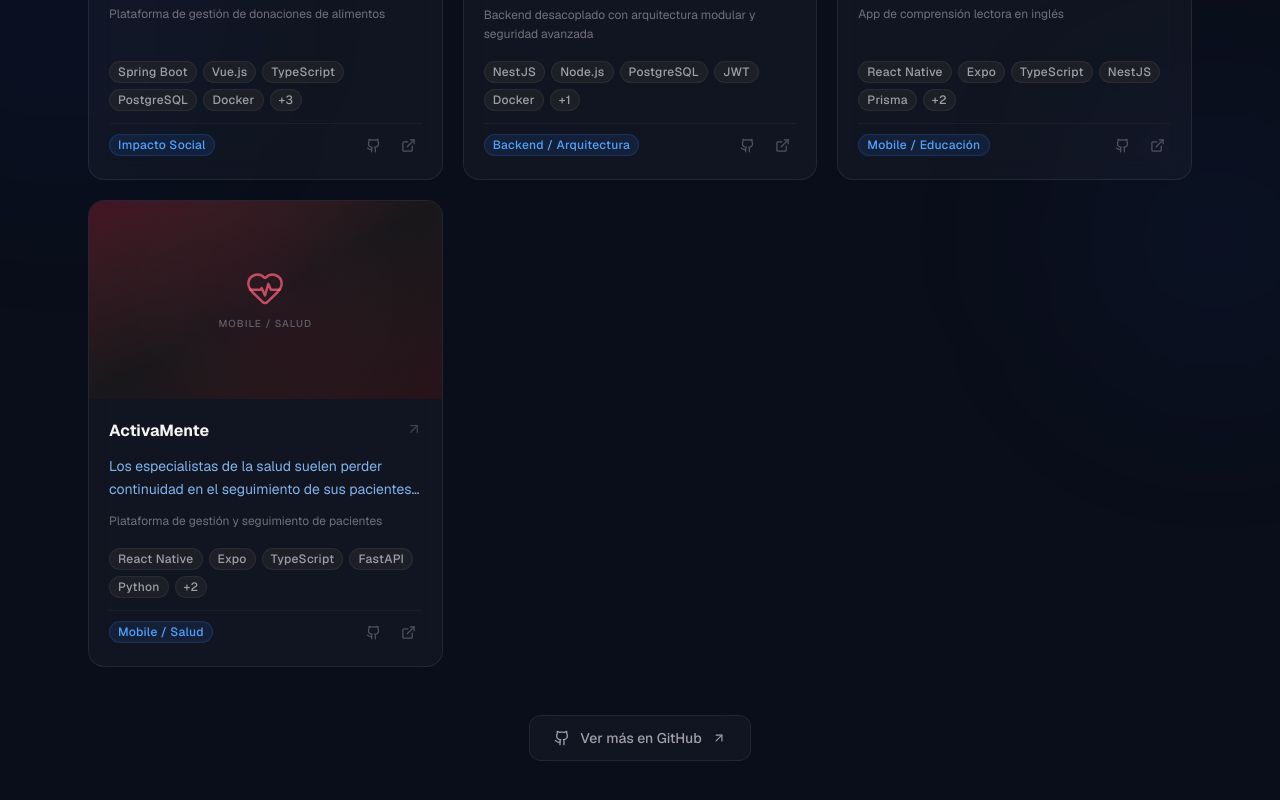
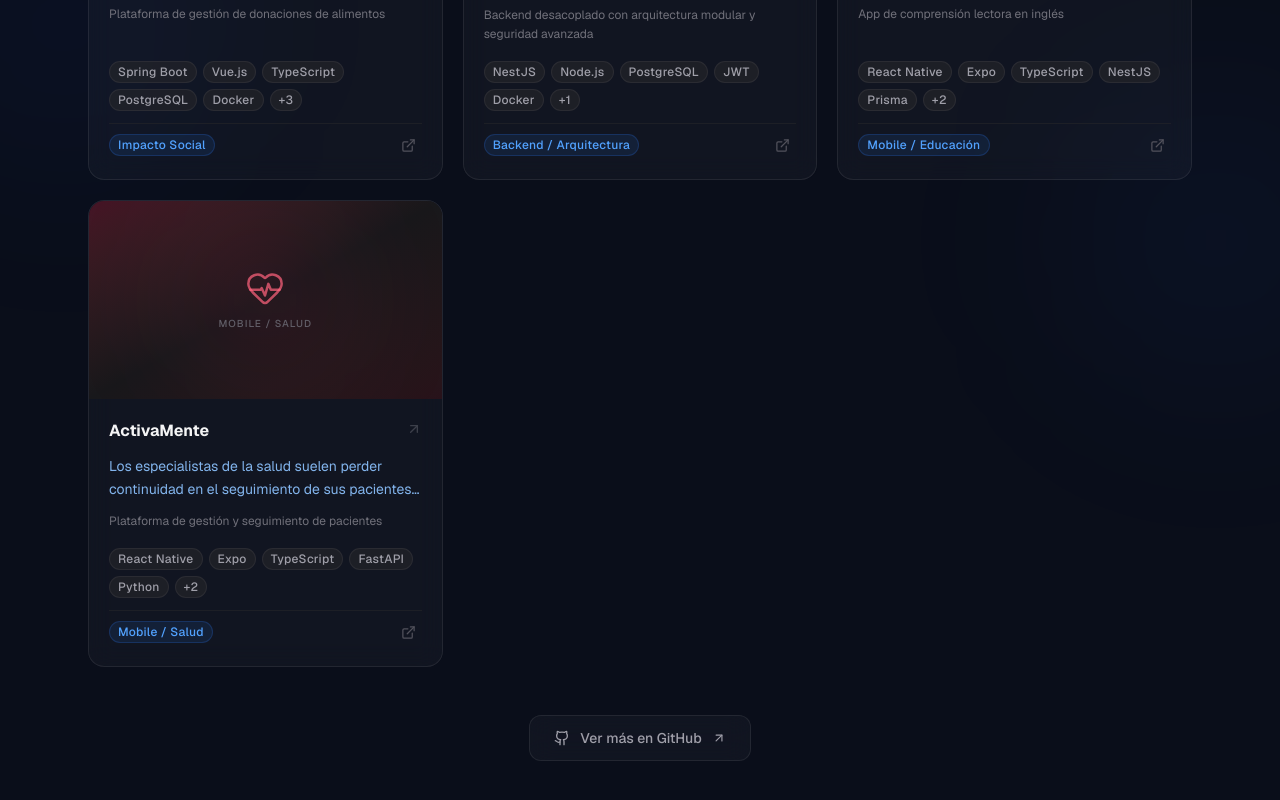
Before and after one commit to C-RB/portafolio, a Next.js app: page / in a window 1280 px wide. Shown: the part 2853-3653 px from the top of the page. Built offline with nearby package versions, Linux system fonts and the light colour scheme.

Commit message:
refactor: quitar botón de código y cambiar Demo a Ver Proyecto

```diff
--- a/components/sections/Projects.tsx
+++ b/components/sections/Projects.tsx
@@ -101,16 +101,6 @@ function ProjectCard({ project, index }: { project: Project; index: number }) {
                 <ExternalLink size={13} />
                 {t.projects.demo}
               </a>
-              <a
-                href={project.repoUrl}
-                target="_blank"
-                rel="noopener noreferrer"
-                className="flex items-center gap-1.5 px-4 py-2 rounded-lg bg-zinc-200 hover:bg-zinc-300 dark:bg-zinc-800 dark:hover:bg-zinc-700 text-zinc-800 dark:text-zinc-200 text-xs font-semibold border border-zinc-300 dark:border-zinc-700 transition-colors"
-                onClick={(e) => e.stopPropagation()}
-              >
-                <Github size={13} />
-                {t.projects.code}
-              </a>
             </motion.div>
           )}
         </AnimatePresence>
@@ -165,15 +155,6 @@ function ProjectCard({ project, index }: { project: Project; index: number }) {
         <div className="flex items-center justify-between pt-2 border-t border-zinc-200 dark:border-zinc-800/60">
           <Badge color="blue">{project.category[lang]}</Badge>
           <div className="flex items-center gap-2">
-            <a
-              href={project.repoUrl}
-              target="_blank"
-              rel="noopener noreferrer"
-              className="p-1.5 rounded-lg text-zinc-500 dark:text-zinc-600 hover:text-zinc-900 dark:hover:text-zinc-200 hover:bg-zinc-200/60 dark:hover:bg-zinc-800/60 transition-colors"
-              aria-label="Repositorio"
-            >
-              <Github size={15} />
-            </a>
             <a
               href={project.demoUrl}
               target="_blank"
--- a/lib/translations.ts
+++ b/lib/translations.ts
@@ -140,7 +140,7 @@ export const translations: Record<Lang, Dictionary> = {
       description:
         "Una selección de proyectos que representan mis áreas de trabajo: plataformas web, backends, sistemas de gestión y herramientas con impacto real.",
       featured: "Destacado",
-      demo: "Demo",
+      demo: "Ver Proyecto",
       code: "Código",
       viewMore: "Ver más en GitHub",
     },
@@ -237,7 +237,7 @@ export const translations: Record<Lang, Dictionary> = {
       description:
         "A selection of projects that represent my areas of work: web platforms, backends, management systems, and tools with real impact.",
       featured: "Featured",
-      demo: "Demo",
+      demo: "View Project",
       code: "Code",
       viewMore: "See more on GitHub",
     },
```
